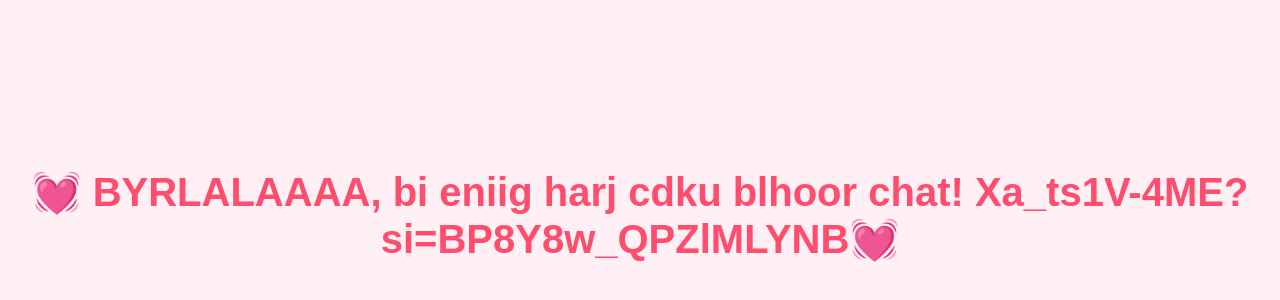
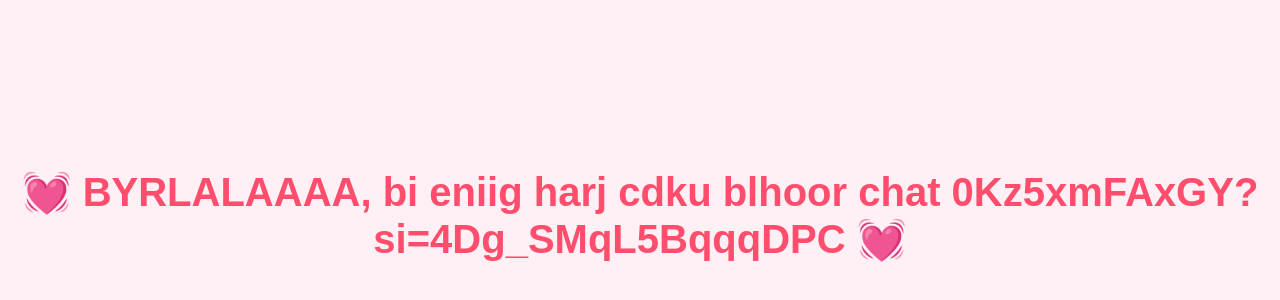
Before and after one commit to MR7T/..., a plain HTML site: page yes.html in a window 1280 px wide. Shown: the part 84-384 px from the top of the page. Drawn offline with Linux system fonts and the light colour scheme.

Commit message:
Update yes.html

```diff
--- a/yes.html
+++ b/yes.html
@@ -18,6 +18,7 @@
     </style>
 </head>
 <body>
-    <h1>💓 BYRLALAAAA, bi eniig harj cdku blhoor chat! Xa_ts1V-4ME?si=BP8Y8w_QPZlMLYNB💓</h1>
+    <h1>💓 BYRLALAAAA, bi eniig harj cdku blhoor chat 0Kz5xmFAxGY?si=4Dg_SMqL5BqqqDPC
+💓</h1>
 </body>
 </html>
```
